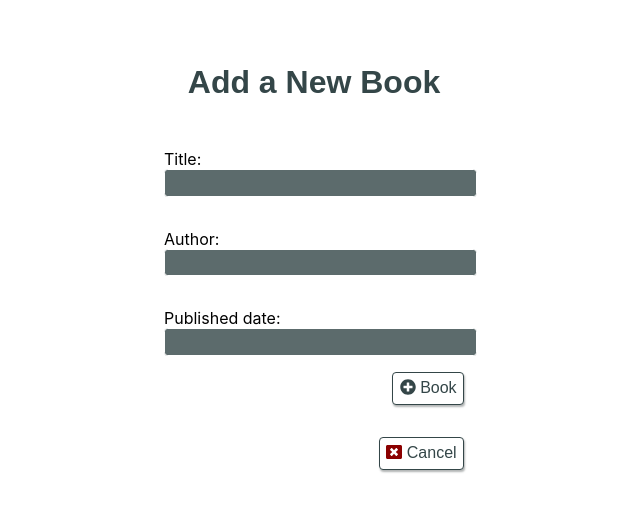
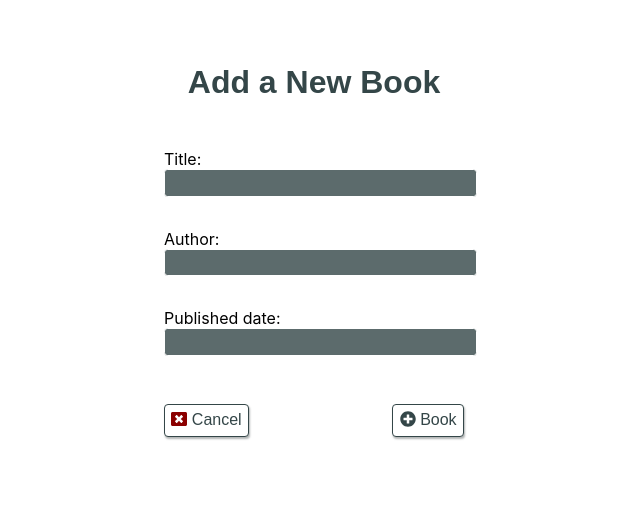
Before and after one commit to catalinac3/Book-search, a React (Create React App) app: page /addBook in a window 1280 px wide. Shown: the top 512 px of the page, without its empty margins (326-966 px from the left). Built offline with nearby package versions, Linux system fonts and the light colour scheme; a web font is replaced by a local one.

Commit message:
final style for the second page

```diff
--- a/src/AddBook.js
+++ b/src/AddBook.js
@@ -4,6 +4,15 @@ import NavButton from "./NavButton";
 import { FontAwesomeIcon } from "@fortawesome/react-fontawesome";
 import { faPlusCircle, faWindowClose } from "@fortawesome/free-solid-svg-icons";
 import { Book, sortBookList } from "./Book";
+
+const addBtnStyle = {
+  display: "inline-block",
+  float: "right",
+};
+const cancelBtnStyle = {
+  display: "inline-block",
+  float: "left",
+};
 
 function AddBook() {
   const [newTitle, setNewTitle] = useState("");
@@ -16,7 +25,8 @@ function AddBook() {
   );
 
   /**
-   * Verifies that all inputs are filled
+   * Verifies that all inputs Field were filled before
+   * making a book addition
    * @returns Boolean
    */
   function verification() {
@@ -35,7 +45,7 @@ function AddBook() {
   }
 
   /**
-   * Adds book from the form to the list BookCollection,
+   * Adds book (provided in the form) to the list BookCollection,
    * only when the button add Book has been pressed.
    */
   function add() {
@@ -91,10 +101,14 @@ function AddBook() {
           </div>
         </form>
         <p className="alert">{inputStatus}</p>
-        <NavButton nav={"/"} extraFunction={add}>
-          {plusIcon} Book
-        </NavButton>
-        <NavButton nav={"/"}>{cancelIcon} Cancel </NavButton>
+        <div className="buttonsContainer">
+          <NavButton style={cancelBtnStyle} nav={"/"}>
+            {cancelIcon} Cancel{" "}
+          </NavButton>
+          <NavButton style={addBtnStyle} nav={"/"} extraFunction={add}>
+            {plusIcon} Book
+          </NavButton>
+        </div>
       </div>
     </div>
   );
--- a/src/Book.js
+++ b/src/Book.js
@@ -21,7 +21,6 @@ export class Book {
     // 0 if equal
   }
 
-// storage of all books available for search
 export const InitialBookCollection = [
   new Book("Philosopher's Stone", "J. K. Rowling", 1997),
   new Book("Chamber of Secrets", "J. K. Rowling", 1998),
--- a/src/Home.js
+++ b/src/Home.js
@@ -1,6 +1,6 @@
 import "./Home.css";
 import { useState } from "react";
-import { InitialBookCollection, sortBookList} from "./Book";
+import { InitialBookCollection, sortBookList } from "./Book";
 import OutputBook from "./OutputBook";
 import SearchField from "./SearchField";
 import NavButton from "./NavButton";
@@ -9,20 +9,16 @@ import { faPlusCircle } from "@fortawesome/free-solid-svg-icons";
 
 function Home() {
   // BookCollection is the list of books at any point
-  let BookCollection = JSON.parse(localStorage.getItem("bookListStored"));
-  if (BookCollection === null) {
-    BookCollection = sortBookList(InitialBookCollection);
-    localStorage.setItem("bookListStored", JSON.stringify(BookCollection));
+  let bookCollection = JSON.parse(localStorage.getItem("bookListStored"));
+  if (bookCollection === null) {
+    bookCollection = sortBookList(InitialBookCollection);
+    localStorage.setItem("bookListStored", JSON.stringify(bookCollection));
   }
 
-  // list to be displayed on the website
-  const [BookList, setNewBookList] = useState(BookCollection);
-  const [SearchStatus, setNewSearchStatus] = useState("");
+  // bookList - list to be displayed on the website
+  const [bookList, setNewBookList] = useState(bookCollection);
+  const [searchStatus, setNewSearchStatus] = useState("");
   const plusIcon = <FontAwesomeIcon icon={faPlusCircle} />;
-
-  // TODO --- think about sortierung when a book is added,
-  // first by author and then by year of publication in
-  // descendet order. Maybe also when displayed.
 
   /**
    * creates a customized component (OutputBook) for every book in the list,
@@ -43,30 +39,32 @@ function Home() {
   }
   /**
    * search under the specification of the search type
-   * change bookList state accordingly
+   * change bookList to be display, reports search status
+   * (how many entries were found)
    * @param {String} text -- what is being searched
    * @param {String} searchType  -- is either publishedDate, author or title
    */
   function search(text, searchType) {
-    const resultSearch = BookCollection.filter((book) =>
+    const resultSearch = bookCollection.filter((book) =>
       book[searchType].toString().toLowerCase().includes(text.toLowerCase())
     );
     setNewBookList(resultSearch);
-    const SingOrPlural =
+    const singOrPlural =
       resultSearch.length === 1 ? "entry was" : "entries were";
 
     resultSearch.length !== 0
-      ? setNewSearchStatus(`${resultSearch.length} ${SingOrPlural} found`)
+      ? setNewSearchStatus(`${resultSearch.length} ${singOrPlural} found`)
       : setNewSearchStatus(`No entries were found with "${text}"`);
   }
   return (
     <div className="Home">
-      <NavButton nav={"/addBook"}>{plusIcon} Book</NavButton>
+      <NavButton style={{ textAlign: "end" }} nav={"/addBook"}>
+        {plusIcon} Book
+      </NavButton>
       <h1> BookFinder </h1>
-
       <SearchField submitted={search} />
-      <p>{SearchStatus}</p>
-      {displayBooks(BookList)}
+      <p>{searchStatus}</p>
+      {displayBooks(bookList)}
     </div>
   );
 }
--- a/src/NavButton.css
+++ b/src/NavButton.css
@@ -1,6 +1,5 @@
 .NavButton {
   margin-top: 2em;
-  text-align: end;
 }
 .NavButton button {
   font-size: 1em;
--- a/src/NavButton.js
+++ b/src/NavButton.js
@@ -15,7 +15,7 @@ function NavButton(props) {
   }
 
   return (
-    <div className="NavButton">
+    <div className="NavButton" style={props.style}>
       <button onClick={() => handleNav(props.nav, props.extraFunction)}>
         {props.children}
       </button>
```
Also changed, not shown: src/Home.css (line endings or trailing spaces).
